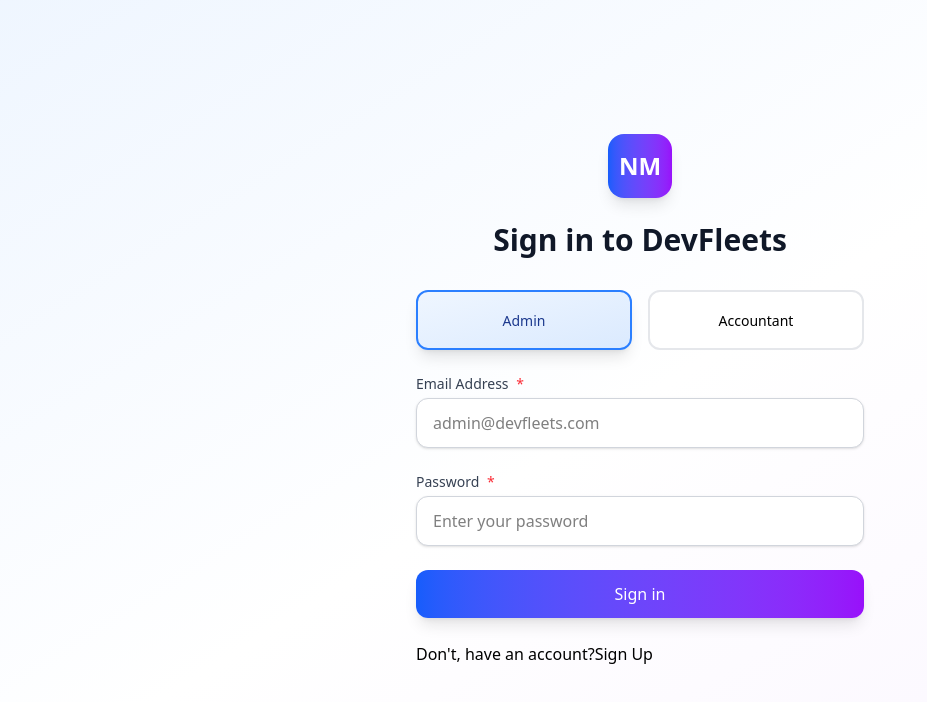
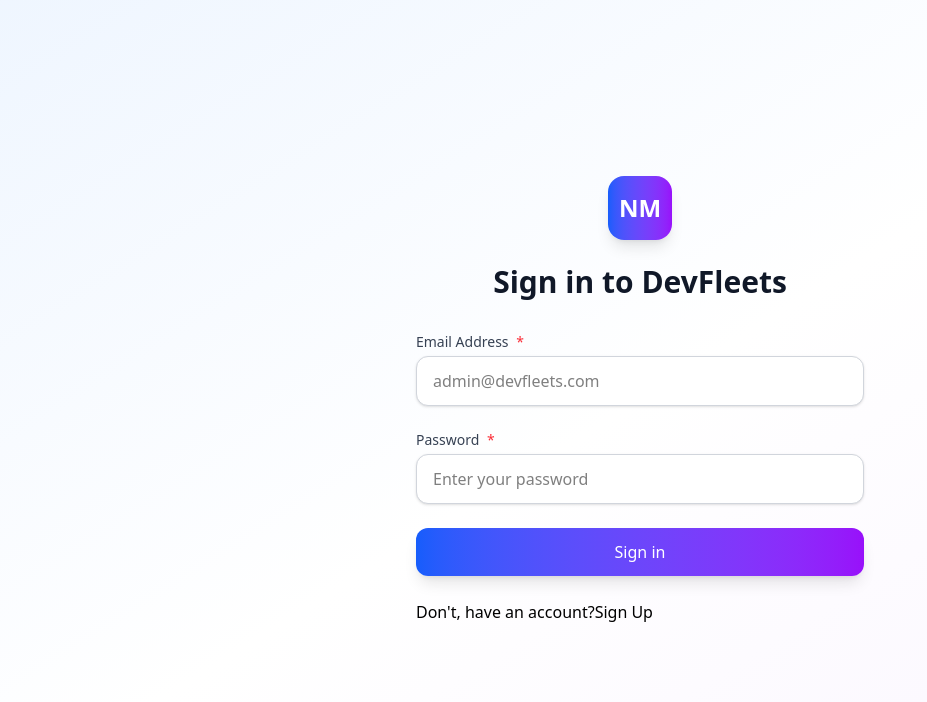
Before and after one commit to devfleets/webappongithub, a Next.js app: page /signin in a window 1280 px wide. Shown: the top 702 px of the page, without its empty margins (0-927 px from the left). Built offline with nearby package versions, Linux system fonts and the light colour scheme; no server answers.

Commit message:
role selection removed

```diff
--- a/src/app/signin/page.jsx
+++ b/src/app/signin/page.jsx
@@ -79,8 +79,8 @@
                     </div>
 
 
-                    <div className="mt-8 space-y-6">
-                        {/* Role Selection */}
+                  <div className="mt-8 space-y-6">
+                        {/*       Role Selection
                         <div className="flex space-x-4">
                             <button
                                 type="button"
@@ -103,7 +103,7 @@
 
                                 <span className="text-sm font-medium">Accountant</span>
                             </button>
-                        </div>
+                        </div> */}
 
 
                         <form className="space-y-6" onSubmit={handleLogin}>
```
